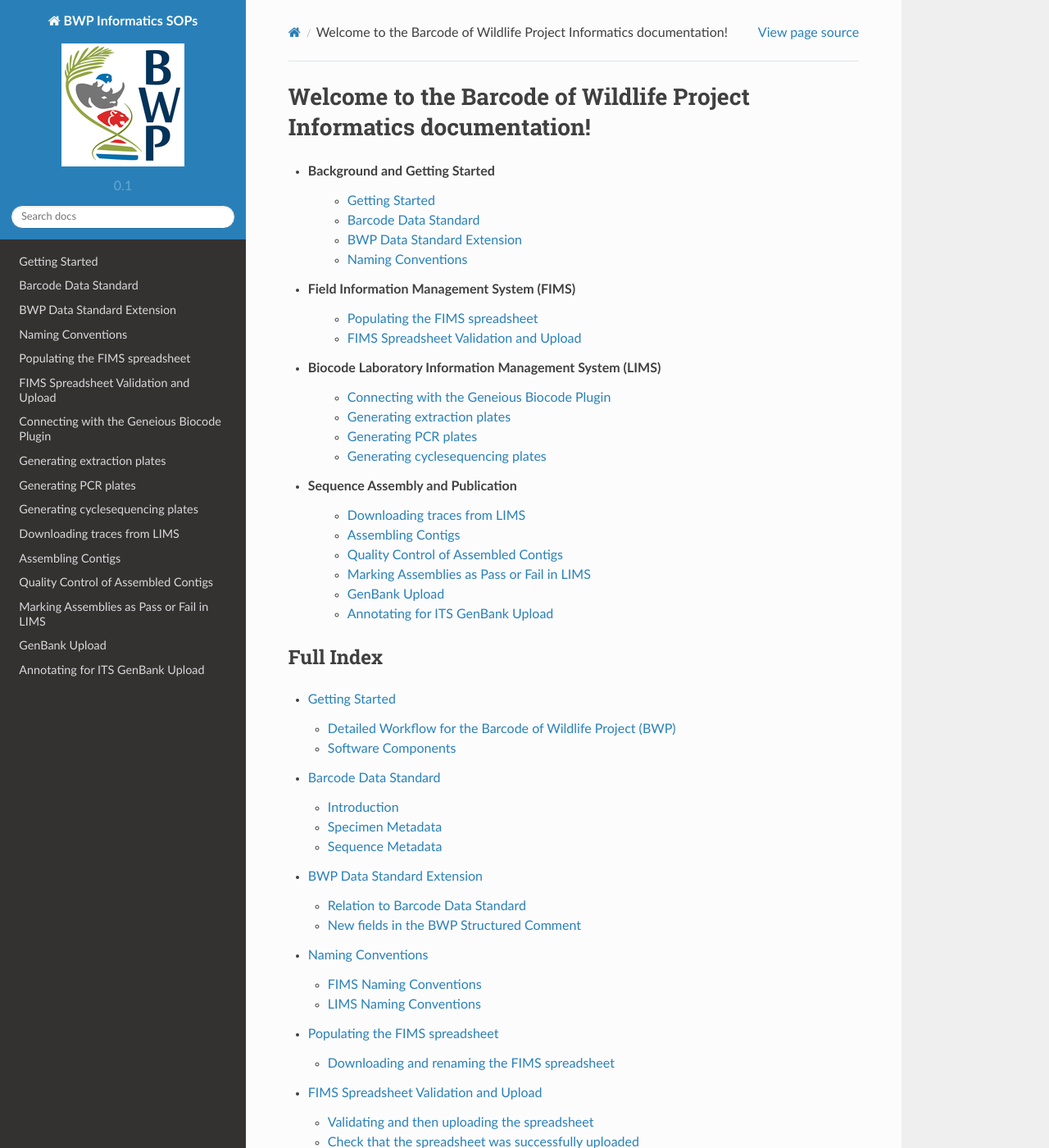
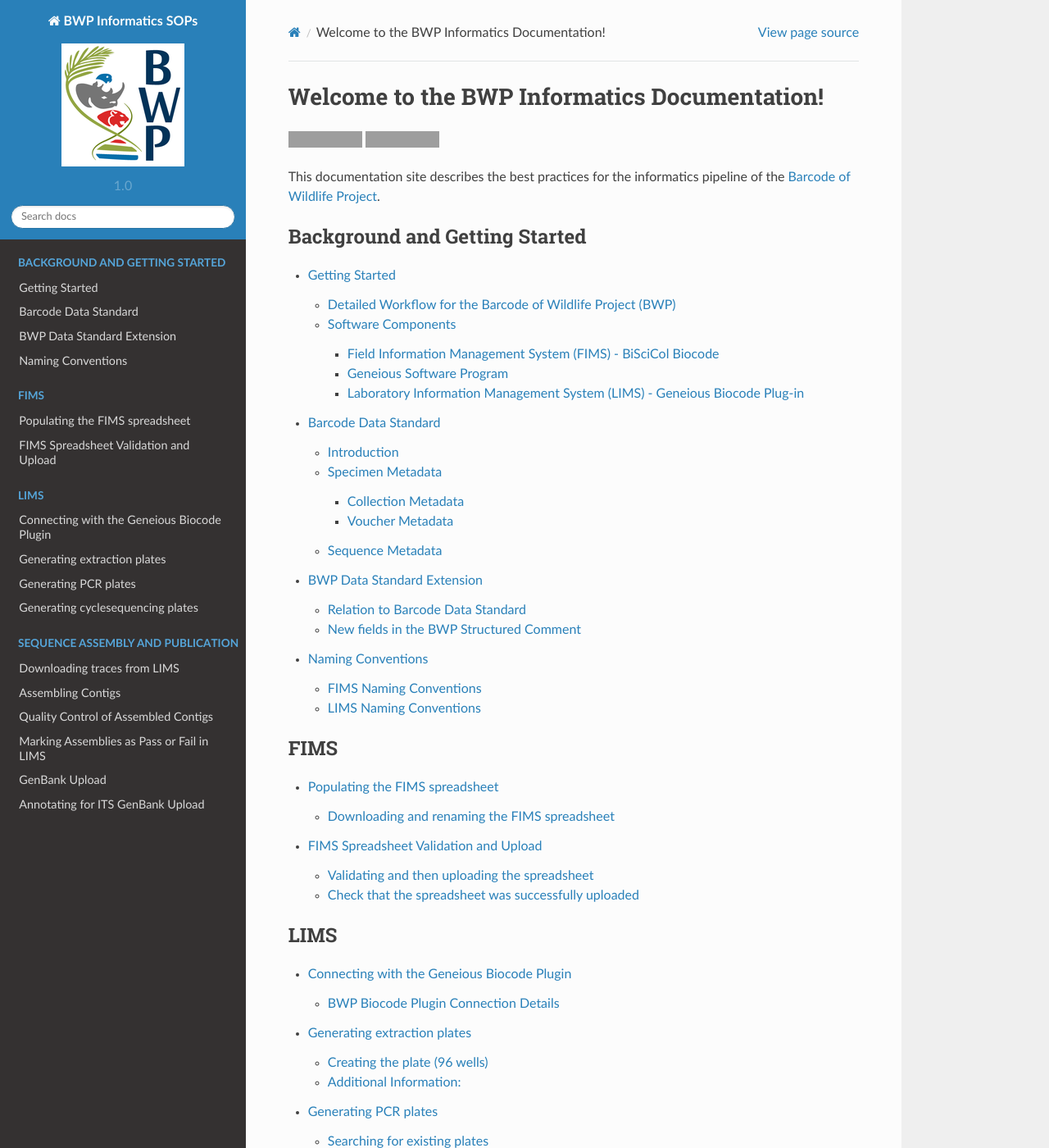
Before and after one commit to SIBarcodeNetwork/BWP-FIMS-and-LIMS, a Sphinx documentation site: the page built from Docs/index.rst, in a window 1280 px wide and 1400 px high. Shown: the whole window at 82% size. Built offline with Sphinx 7.4.7 and the Read the Docs theme 2.0.0, drawn with Linux system fonts in a browser that asks for light colours; some of the changed text lies outside the part shown; grey boxes are pictures that could not be loaded.

Commit message:
reconfigured table of contents to show latest plugin versions

```diff
--- a/Docs/conf.py
+++ b/Docs/conf.py
@@ -51,9 +51,9 @@
 # built documents.
 #
 # The short X.Y version.
-version = '0.1'
+version = '1.0'
 # The full version, including alpha/beta/rc tags.
-release = '0.1'
+release = '1.0'
 
 # The language for content autogenerated by Sphinx. Refer to documentation
 # for a list of supported languages.
--- a/Docs/index.rst
+++ b/Docs/index.rst
@@ -1,43 +1,44 @@
-Welcome to the Barcode of Wildlife Project Informatics documentation!
-=====================================================================
+.. _`Barcode of Wildlife Project`: http://barcodeofwildlife.org/
 
-* **Background and Getting Started**
-	* :doc:`setup_software`
-	* :doc:`barcode_data_standard`
-	* :doc:`bwp_data_standard`
-	* :doc:`conventions`
-* **Field Information Management System (FIMS)**
-	* :doc:`fims_spreadsheet_pop`
-	* :doc:`fims_spreadsheet_val`
-* **Biocode Laboratory Information Management System (LIMS)**
-	* :doc:`biocode_plugin`
-	* :doc:`extraction_plates`
-	* :doc:`pcr_plates`
-	* :doc:`cyclesequencing_plates`
-* **Sequence Assembly and Publication**
-	* :doc:`downloading_traces`
-	* :doc:`assembling_contigs`
-	* :doc:`sequence_qc`
-	* :doc:`mark_pass`
-	* :doc:`gb_upload`
-	* :doc:`its_annotation`
+Welcome to the BWP Informatics Documentation!
+=============================================
 
-Full Index
-----------
+.. image:: https://img.shields.io/badge/Biocode%20Plugin%20Version-2.8.12-green.svg
+    :target: http://assets.geneious.com/plugins/biocode/Biocode_2_8_12.gplugin
+
+.. image:: https://img.shields.io/badge/GenBank%20Upload%20Plugin%20Version-1.6.2-green.svg
+    :target: https://drive.google.com/open?id=0B1W_DinFDL0oRVpWd3VRaHBod2M
+
+This documentation site describes the best practices for the informatics pipeline of the `Barcode of Wildlife Project`_.
 
 .. toctree::
-	:maxdepth: 2
+	:caption: Background and Getting Started
 
 	setup_software
 	barcode_data_standard
 	bwp_data_standard
 	conventions
+
+.. toctree::
+	:maxdepth: 2
+	:caption: FIMS
+
 	fims_spreadsheet_pop
 	fims_spreadsheet_val
+
+.. toctree::
+	:maxdepth: 2
+	:caption: LIMS
+
 	biocode_plugin
 	extraction_plates
 	pcr_plates
 	cyclesequencing_plates
+
+.. toctree::
+	:maxdepth: 2
+	:caption: Sequence Assembly and Publication
+
 	downloading_traces
 	assembling_contigs
 	sequence_qc
```
